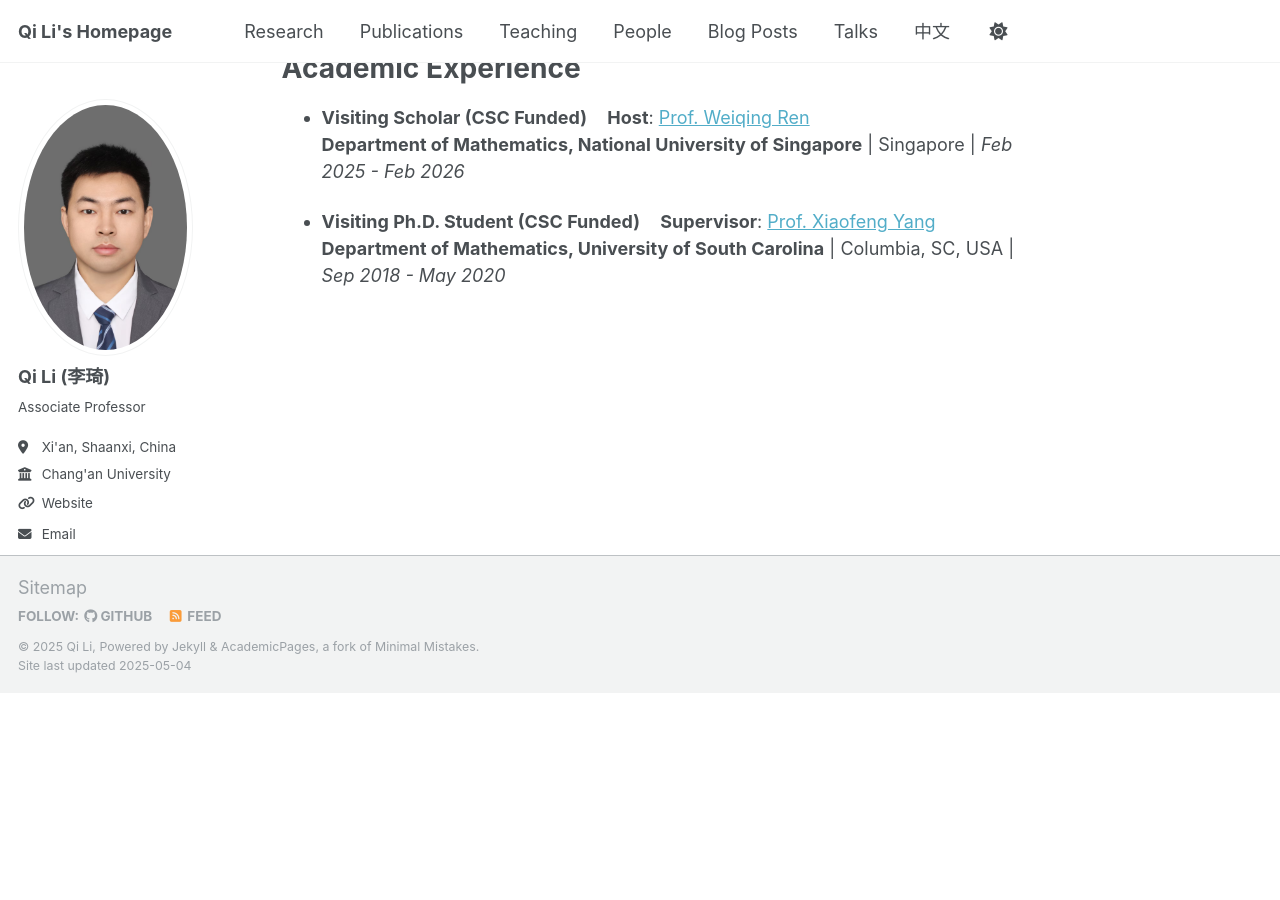
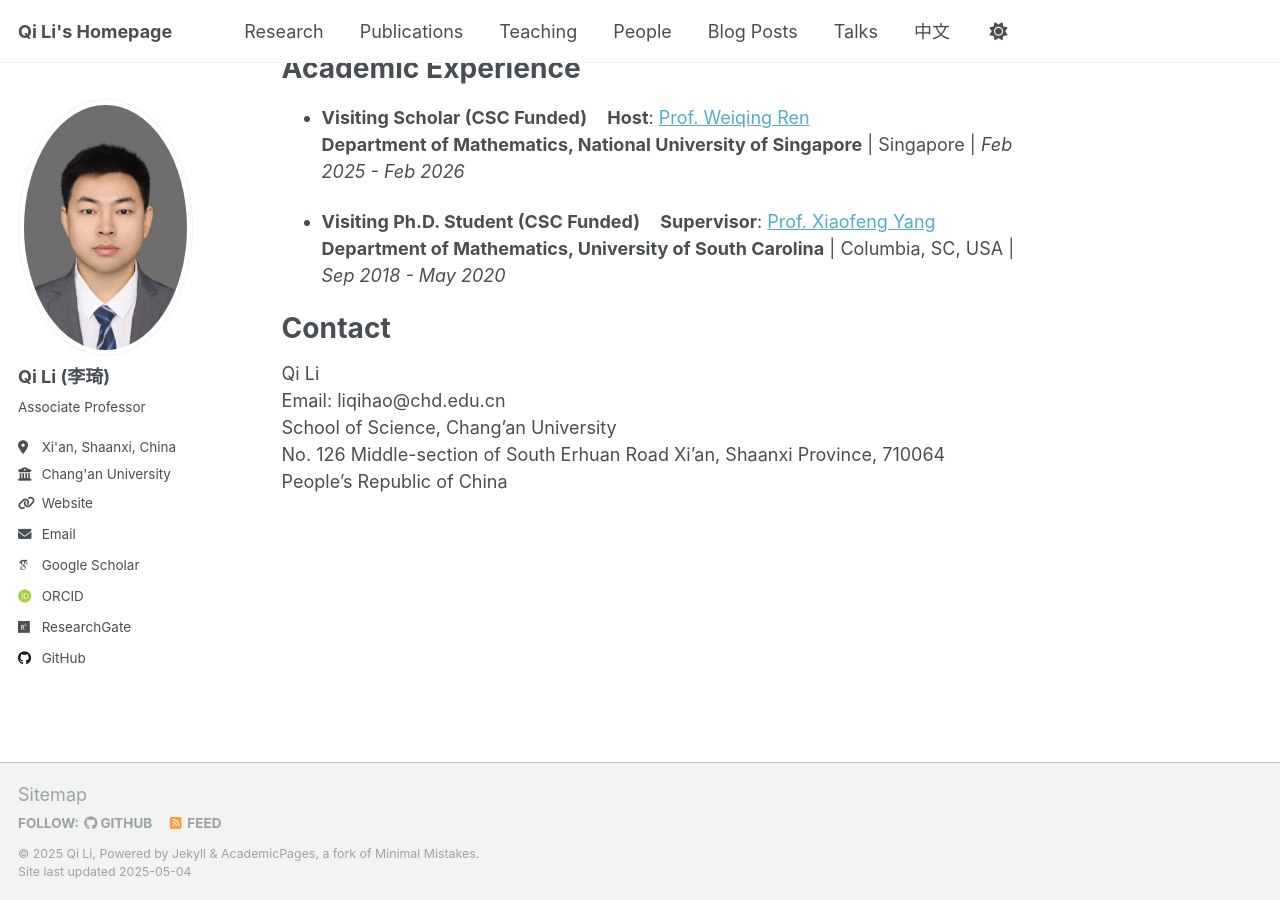
Before and after one commit to liqihao2000/liqihao2000.github.io, a Jekyll site: the page built from _pages/about.md, in a window 1280 px wide and 900 px high, scrolled down 998 px. Built offline with Jekyll 4.4.1, drawn with Linux system fonts in a browser that asks for light colours; some web fonts are replaced; before the commit the page ends 1692 px from its top, so only the background shows below that.

Commit message:
update info

```diff
--- a/_pages/about.md
+++ b/_pages/about.md
@@ -37,3 +37,12 @@
 
 - **Visiting Ph.D. Student (CSC Funded)** &nbsp;&nbsp;  **Supervisor**: [Prof. Xiaofeng Yang](https://people.math.sc.edu/xfyang/)
   **Department of Mathematics, University of South Carolina** | Columbia, SC, USA  |  *Sep 2018 - May 2020*
+
+
+# Contact
+Qi Li
+Email: liqihao@chd.edu.cn
+School of Science, Chang'an University
+No. 126 Middle-section of South Erhuan Road
+Xi'an, Shaanxi Province, 710064
+People's Republic of China
```
